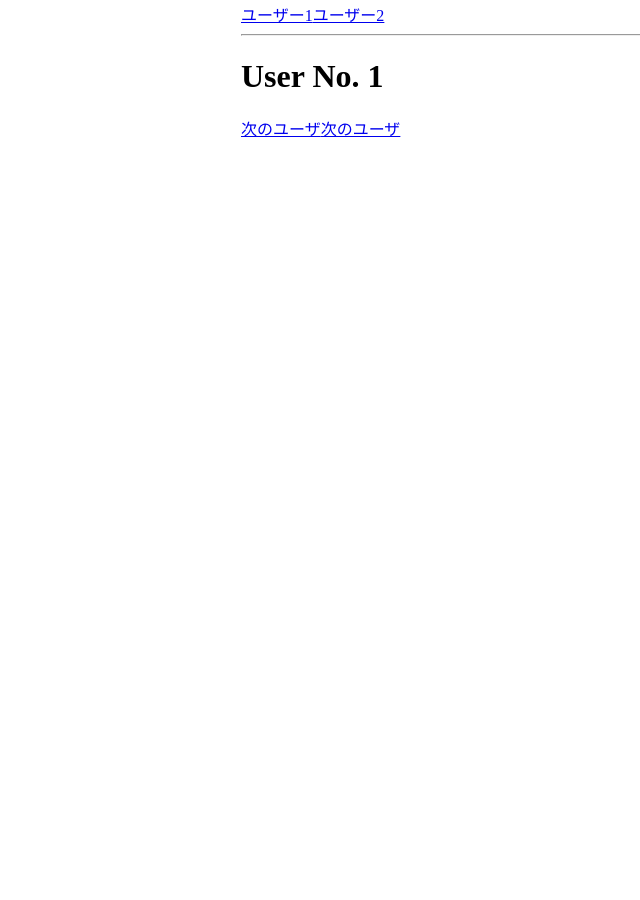
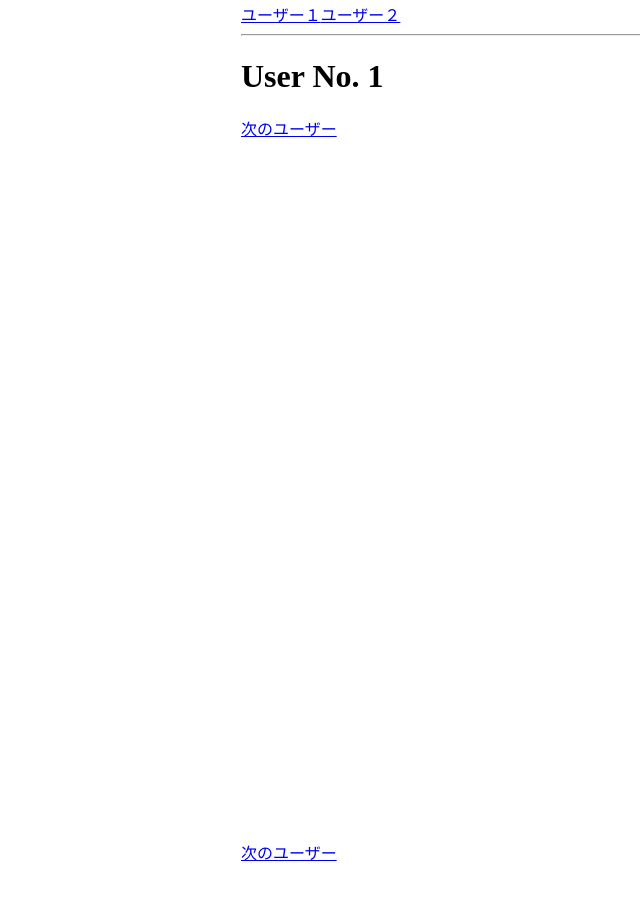
Before and after one commit to kenpos/SPA-Vue, a Vue app: page /users/1 in a window 1280 px wide. Shown: the part 200-1100 px from the top of the page, without its empty margins (49-689 px from the left). Before the commit the page ends 800 px from the top, so only its background shows below. Built offline with nearby package versions, Linux system fonts and the light colour scheme.

Commit message:
Vue Routerのテスト

```diff
--- a/src/App.vue
+++ b/src/App.vue
@@ -1,19 +1,34 @@
 <template>
-  <div style="width: 700px; margin: auto; padding-top:50px">
+  <div style="width: 700px; margin: auto; padding-top: 50px;">
     <router-view name="header"></router-view>
-    <transition name="fade" mode="out-in">
+    <transition
+      name="fade"
+      mode="out-in"
+      @before-enter="beforeEnter"
+    >
       <router-view></router-view>
     </transition>
   </div>
 </template>
 
+<script>
+export default {
+  methods: {
+    beforeEnter() {
+      this.$root.$emit("triggerScroll");
+    }
+  }
+};
+</script>
+
+
 <style scoped>
 .fade-enter,
-.fade-leave-to{
-  opacity:0;
+.fade-leave-to {
+  opacity: 0;
 }
 .fade-enter-active,
 .fade-leave-active {
-  transition: opacity 1s;
+  transition: opacity 0.5s;
 }
 </style>
--- a/src/main.js
+++ b/src/main.js
@@ -4,6 +4,14 @@ import router from "./router";
 
 Vue.config.productionTip = false;
 
+
+router.beforeEach((to, from, next )=> {
+  if (to.hash === '/users/1'){
+    next({path:'/'});
+  }
+  next();
+})
+
 new Vue({
   router,
   render: h => h(App)
--- a/src/router.js
+++ b/src/router.js
@@ -1,42 +1,62 @@
-import Vue from 'vue';
-import Router from 'vue-router';
-import Home from "./views/Home.vue";
-import Users from "./views/Users.vue";
-import UsersPosts from "./views/UsersPosts.vue";
-import UsersProfile from "./views/UsersProfile.vue";
-import HeaderHome from "./views/HeaderHome.vue";
-import HeaderUsers from "./views/HeaderUsers.vue";
+import Vue from "vue";
+import Router from "vue-router";
+const Home = () => import(/* webpackChunkName: "Home" */ "./views/Home.vue");
+const Users = () => import(/* webpackChunkName: "Users" */ "./views/Users.vue");
+const UsersPosts = () =>
+  import(/* webpackChunkName: "UsersPosts" */ "./views/UsersPosts.vue");
+const UsersProfile = () =>
+  import(/* webpackChunkName: "UsersProfile" */ "./views/UsersProfile.vue");
+const HeaderHome = () =>
+  import(/* webpackChunkName: "HeaderHome" */ "./views/HeaderHome.vue");
+const HeaderUsers = () =>
+  import(/* webpackChunkName: "HeaderUsers" */ "./views/HeaderUsers.vue");
 
 Vue.use(Router);
 
 export default new Router({
-    mode:"history",
-    routes:[
+  mode: "history",
+  routes: [
     {
       path: "/",
-            components : {
+      components: {
         default: Home,
-                header: HeaderHome,
-            },
+        header: HeaderHome
+      }
     },
     {
       path: "/users/:id",
-            components : {
+      components: {
         default: Users,
-                header: HeaderUsers,
+        header: HeaderUsers
       },
       props: {
         default: true,
         header: false
-            } ,
-            children:[
-                { path:"posts",component: UsersPosts },
-                { path:"profile",component: UsersProfile, name:"users-id-props" },
+      },
+      children: [
+        { path: "posts", component: UsersPosts },
+        { path: "profile", component: UsersProfile, name: "users-id-profile" }
       ]
     },
     {
       path: "*",
       redirect: "/"
     }
-    ]
+  ],
+  scrollBehavior(to, from, savedPosition) {
+    return new Promise(resolve => {
+      this.app.$root.$once("triggerScroll", () => {
+        let position = { x: 0, y: 0 };
+        if (savedPosition) {
+          position = savedPosition;
+        }
+        if (to.hash) {
+          position = {
+            selector: to.hash
+          };
+        }
+        resolve(position);
       });
+    });
+  }
+});
--- a/src/views/HeaderHome.vue
+++ b/src/views/HeaderHome.vue
@@ -8,7 +8,7 @@
       class="link"
     >Home</router-link>
     <router-link
-      to="/users"
+      :to="{ name: 'users-id-profile', params: { id: 1 }, query: { lang: 'ja', page: 2 }, hash: '#next-user' }"
       active-class="link--active"
       exact
       class="link"
--- a/src/views/Users.vue
+++ b/src/views/Users.vue
@@ -1,18 +1,23 @@
 <template>
-<div>
+  <div>
     <h3>Users</h3>
-    <router-link to="/users/1" >ユーザー1</router-link>
-    <router-link to="/users/2" >ユーザー2</router-link>
+    <router-link to="/users/1">ユーザー１</router-link>
+    <router-link to="/users/2">ユーザー２</router-link>
     <hr>
     <h1>User No. {{ id }}</h1>
-    <router-link :to="'/users/' + (Number(id) + 1) + '/profile?lang=ja' ">次のユーザ</router-link>
-    <router-link :to="{ name : 'users-id-props', params: { id:(Number(id) + 1) }, query: {lang :'ja',page:'2'} }">次のユーザ</router-link>
+    <router-link :to="'/users/' + (Number(id) + 1 ) + '/profile?lang=ja#next-user' ">次のユーザー</router-link>
     <router-view></router-view>
-</div>
+    <div style="height: 700px;"></div>
+    <router-link
+      id="next-user"
+      :to="{ name: 'users-id-profile', params: { id: Number(id) + 1 }, query: { lang: 'ja', page: 2 }, hash: '#next-user' }"
+    >次のユーザー</router-link>
+    <div style="height: 1400px;"></div>
+  </div>
 </template>
 
 <script>
 export default {
-    props: ["id"],
+  props: ["id"]
 };
 </script>
```
Also changed, not shown: src/views/HeaderUsers.vue (indentation only). Lines whose indentation alone changed are shown as unchanged.
